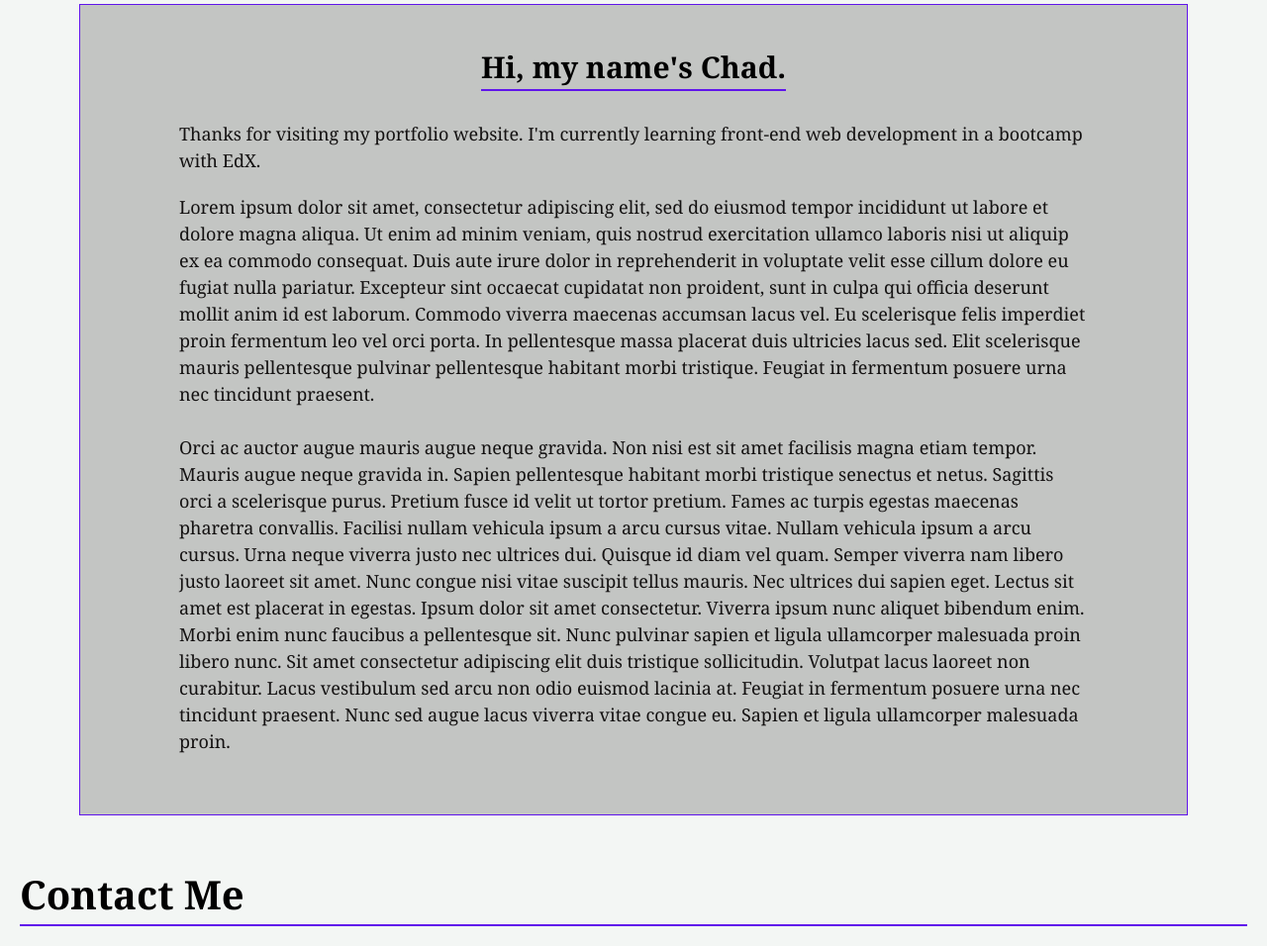
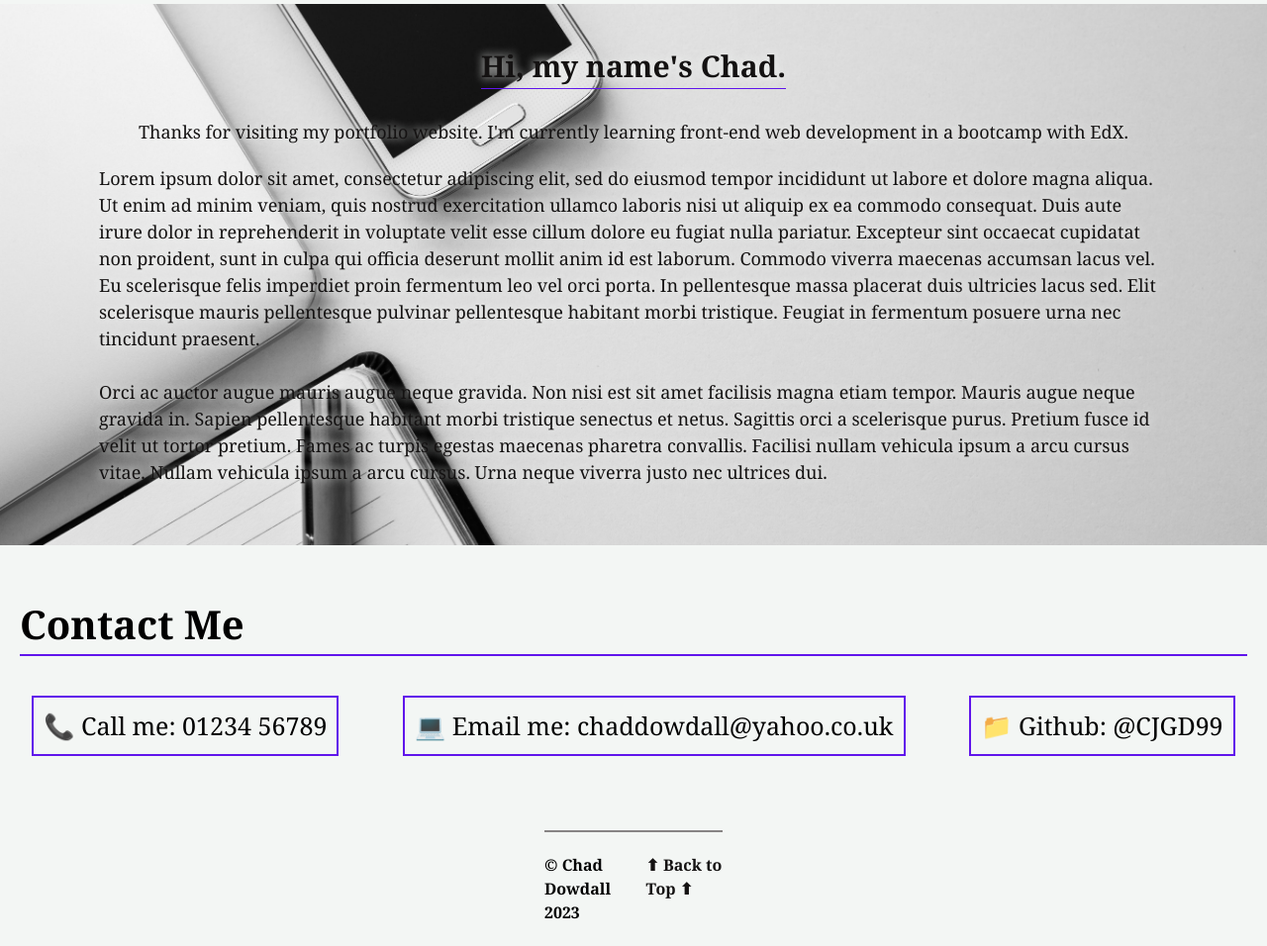
Before and after one commit to CJGD99/Portfolio-Assignment, a plain HTML site: page index.html in a window 1280 px wide. Shown: the part 1233-2189 px from the top of the page at 99% size. Drawn offline with Linux system fonts and the light colour scheme; files whose address does not match are found by name.

Commit message:
added contact me section and footer

```diff
--- a/assets/css/style.css
+++ b/assets/css/style.css
@@ -1,5 +1,3 @@
-
-
 /* Colour Palette */
 :root {
   --light: #F3F6F4;
@@ -29,6 +27,7 @@ body {
   line-height: 1.5;
   background-color: var(--light);
 }
+
 
 /* HEADER STYLES */
 .header-container {
@@ -84,6 +83,7 @@ a {
   text-decoration: none;
 }
 
+
 /* HERO BANNER STYLES */
 .hero-banner {
   height: 50%;
@@ -109,6 +109,7 @@ a {
   color: white;
   font-size: 20px;
 }
+
 
 /* PORTFOLIO CONTAINER & CONTENT STYLES */
 .main-subheading {
@@ -197,11 +198,13 @@ a {
   left: 1190px;
 }
 
+
 /* ABOUT ME SECTION STYLES */
 .about-me-container {
-  margin: 0 80px;
-  border: 0.5px solid var(--accent);
-  background-color: rgba(0, 0, 0, 0.2);
+  background-image: url(/Users/chadd/bootcamp/portfolio-assignment/assets/aboutme.jpg);
+  background-repeat: no-repeat;
+  background-size: cover;
+  background-position: center;
   display: flex;
   flex-direction: column;
   align-items: center;
@@ -210,7 +213,9 @@ a {
 .about-subheading {
   font-size: 30px;
   margin: 40px auto 20px;
-  border-bottom: 2px solid var(--accent)
+  color: var(--textCol);
+  text-shadow: var(--light) 0px 0px 10px;
+  border-bottom: 1px solid var(--accent);
 }
 
 .about-line {
@@ -218,6 +223,8 @@ a {
   color: var(--textCol);
   padding: 10px 100px;
   margin: 0px;
+  color: var(--textCol);
+  text-shadow: var(--light) 0px 0px 10px;
 }
 
 .about-paragraph {
@@ -225,4 +232,40 @@ a {
   color: var(--textCol);
   padding: 10px 100px;
   margin: 0px 0px 50px;
+  color: var(--textCol);
+  text-shadow: var(--light) 0px 0px 10px;
 }
+
+
+/* CONTACT SECTION STYLES */
+.contact-info {
+  font-size: 25px;
+  display: flex;
+  flex-direction: row;
+  justify-content: space-around;
+}
+
+.contact-box {
+  border: 2px solid var(--accent);
+  padding: 10px;
+}
+
+.contact-box:hover {
+  background-color: var(--darkGrey);
+  color: var(--light);
+  border: 2px solid var(--light);
+}
+
+
+/* FOOTER STYLES */
+footer {
+  display: flex;
+  flex-direction: row;
+  justify-content: space-evenly;
+  margin: 50px 550px;
+  border-top: 2px solid var(--grey);
+}
+
+.top-link {
+  color: var(--textCol);
+}
--- a/index.html
+++ b/index.html
@@ -11,7 +11,7 @@
 
 <body>
 <!-- HEADER: TITLE / NAVBAR / LOGO -->
-  <header>
+  <header id="top-of-page">
 
     <div class="header-container">
       <h1> &#128209 Portfolio. </h1>
@@ -96,19 +96,27 @@
           <br>
           Orci ac auctor augue mauris augue neque gravida. Non nisi est sit amet facilisis magna etiam tempor. Mauris augue neque gravida in. Sapien pellentesque habitant morbi tristique senectus et netus. Sagittis orci a scelerisque purus.
           Pretium fusce id velit ut tortor pretium. Fames ac turpis egestas maecenas pharetra convallis. Facilisi nullam vehicula ipsum a arcu cursus vitae. Nullam vehicula ipsum a arcu cursus. Urna neque viverra justo nec ultrices dui.
-          Quisque id diam vel quam. Semper viverra nam libero justo laoreet sit amet. Nunc congue nisi vitae suscipit tellus mauris. Nec ultrices dui sapien eget. Lectus sit amet est placerat in egestas. Ipsum dolor sit amet consectetur.
-          Viverra ipsum nunc aliquet bibendum enim. Morbi enim nunc faucibus a pellentesque sit. Nunc pulvinar sapien et ligula ullamcorper malesuada proin libero nunc. Sit amet consectetur adipiscing elit duis tristique sollicitudin.
-          Volutpat lacus laoreet non curabitur. Lacus vestibulum sed arcu non odio euismod lacinia at. Feugiat in fermentum posuere urna nec tincidunt praesent. Nunc sed augue lacus viverra vitae congue eu. Sapien et ligula ullamcorper malesuada proin. </p>
+        </p>
       </div>
     </section>
 
     <!-- CONTACT -->
     <section class="page-section" id="contact">
       <h2 class="main-subheading">Contact Me</h2>
+      <div class="contact-info">
+        <p class="contact-box">📞 Call me: 01234 56789</p> <p class="contact-box">💻 Email me: chaddowdall@yahoo.co.uk</p> <p class="contact-box">📁 Github: @CJGD99</p>
+      </div>
     </section>
 
   </main>
 
+  <footer>
+    <h4> &copy Chad Dowdall 2023 </h4>
+    <a href="#top-of-page">
+      <h4 class="top-link"> ⬆ Back to Top ⬆ </h4>
+    </a>
+  </footer>
+
 </body>
 
 </html>
```
Also changed, not shown: assets/about.jpg (deleted), assets/aboutme.jpg (added).
